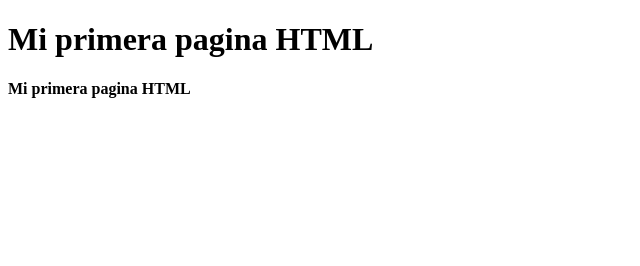
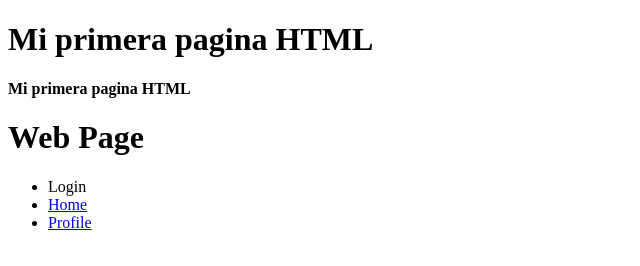
Before and after one commit to alva-prod/TC2005b_html, a website: page public/index.html in a window 1280 px wide. Shown: the whole page, without its empty margins (0-640 px from the left). Drawn offline with Linux system fonts and the light colour scheme.

Commit message:
Segundo Commit justo despues de clase

```diff
--- a/public/index.html
+++ b/public/index.html
@@ -8,5 +8,11 @@
   <body>
     <h1>Mi primera pagina HTML</h1>
     <h4>Mi primera pagina HTML</h4>
+    <header><h1>Web Page</h1></header>
+    <nav>
+        <ul><li>Login</li>
+        <li><a href="./pages/home.html">Home</a></li>
+        <li><a href="./pages/profile.html">Profile</a></li></ul>
+    </nav>
   </body>
 </html>
```
Also changed, not shown: public/pages/home.html (renamed from public/home.html, +1 -0 lines), public/images/gatopanzon.jpg (added), public/pages/profile.html (added).
